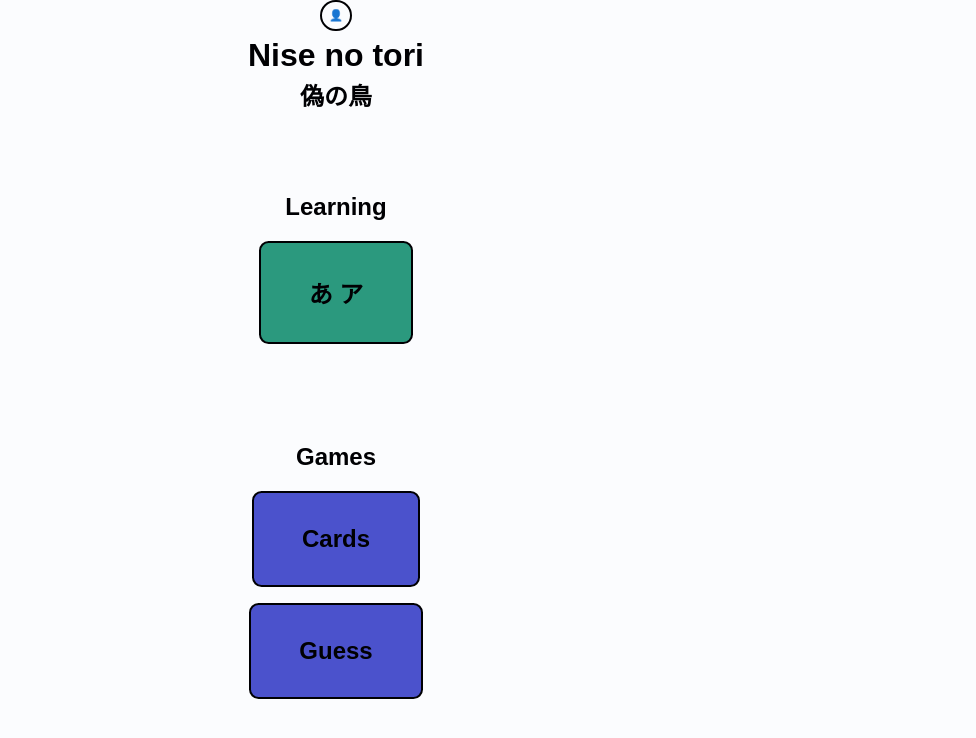
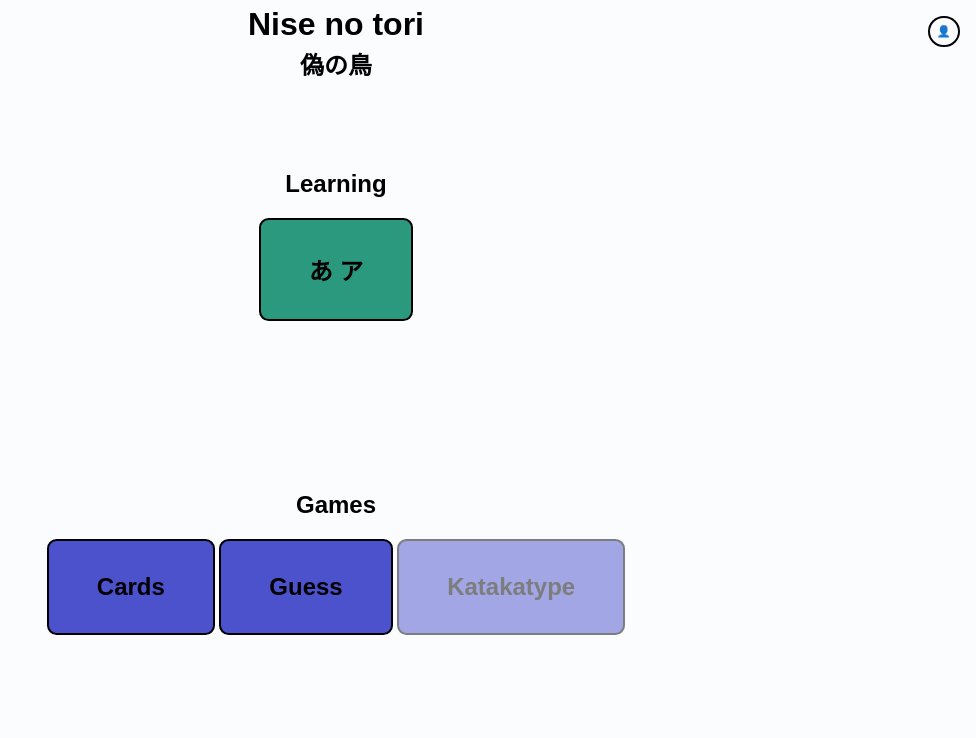
Before and after one commit to vikkio88/nisenotori, a Svelte app: page / in a window 1280 px wide. Shown: the top 738 px of the page, without its empty margins (304-1280 px from the left). Built offline with nearby package versions, Linux system fonts and the light colour scheme.

Commit message:
adding login indicator and new game

```diff
--- a/src/pages/Dash.svelte
+++ b/src/pages/Dash.svelte
@@ -2,15 +2,15 @@
   import { navigate } from "svelte-routing";
   import { KATA_MAP, ROMAJI_CHARS } from "../libs/data/kataMap";
   import AccountBadge from "../components/AccountBadge.svelte";
+  import Title from "../components/shared/Title.svelte";
+  Title;
 </script>
 
-<div class="ftr">
+<div class="pos-atr">
   <AccountBadge />
 </div>
 
-<h1 title="偽の鳥">Nise no tori</h1>
-<h2 title="Fake Bird">偽の鳥</h2>
-
+<Title />
 <div class="f cc f1 g">
   <h2>Learning</h2>
   <button class="big success" on:click={() => navigate("/syllabary")}>
@@ -21,6 +21,9 @@
 </div>
 <div class="f cc f1 g">
   <h2>Games</h2>
-  <button class="big" on:click={() => navigate("/cards")}>Cards</button>
-  <button class="big" on:click={() => navigate("/guess")}>Guess</button>
+  <div class="fwc g_5">
+    <button class="big" on:click={() => navigate("/cards")}>Cards</button>
+    <button class="big" on:click={() => navigate("/guess")}>Guess</button>
+    <button class="big" on:click={() => navigate("/guess")} disabled>Katakatype</button>
+  </div>
 </div>
```
